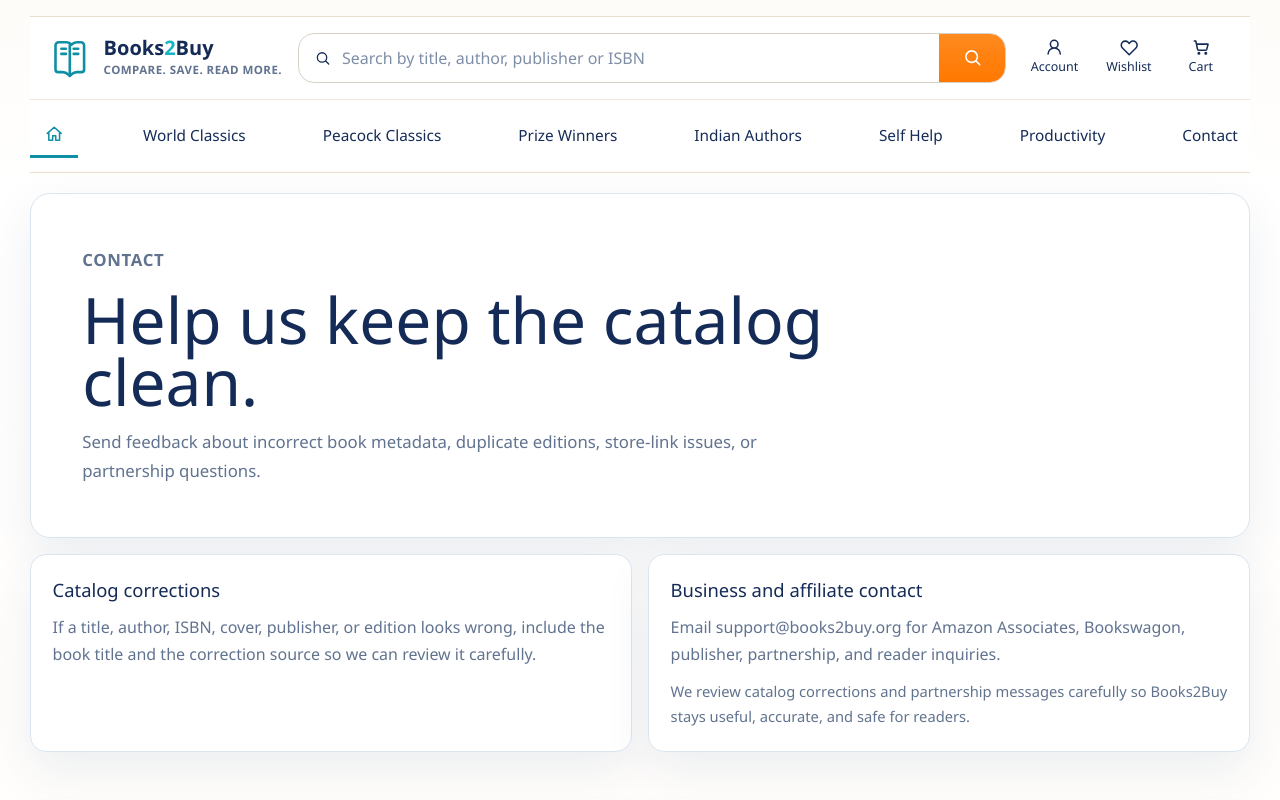
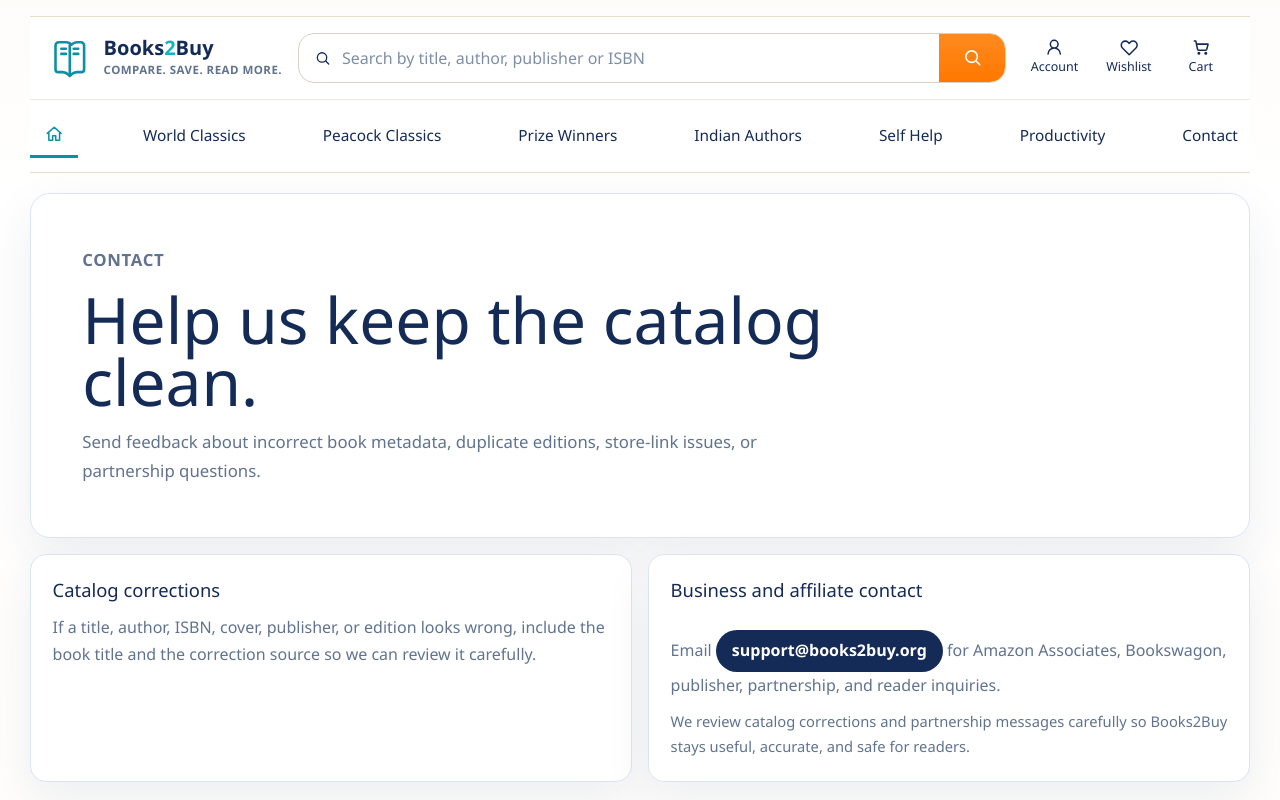
Before and after one commit to rushim41-dot/book-price-compare, a Next.js app: page /contact in a window 1280 px wide. Shown: the top 800 px of the page. Built offline with nearby package versions, Linux system fonts and the light colour scheme; no server answers.

Commit message:
Fix contact email link and refresh sitemap date

```diff
--- a/app/contact/page.tsx
+++ b/app/contact/page.tsx
@@ -33,8 +33,12 @@ export default function ContactPage() {
         <article className="trust-content-card">
           <h2>Business and affiliate contact</h2>
           <p>
-            Email support@books2buy.org for Amazon Associates, Bookswagon,
-            publisher, partnership, and reader inquiries.
+            Email{" "}
+            <a className="trust-page-link" href="mailto:support@books2buy.org">
+              support@books2buy.org
+            </a>{" "}
+            for Amazon Associates, Bookswagon, publisher, partnership, and reader
+            inquiries.
           </p>
           <p className="trust-muted">
             We review catalog corrections and partnership messages carefully so
--- a/app/sitemap.ts
+++ b/app/sitemap.ts
@@ -10,7 +10,7 @@ const SITE_URL = (
   process.env.NEXT_PUBLIC_SITE_URL ?? "https://books2buy.org"
 ).replace(/\/$/, "");
 
-const LAST_MODIFIED = new Date("2026-06-26");
+const LAST_MODIFIED = new Date("2026-07-02");
 
 export default function sitemap(): MetadataRoute.Sitemap {
   const staticRoutes = [
```
